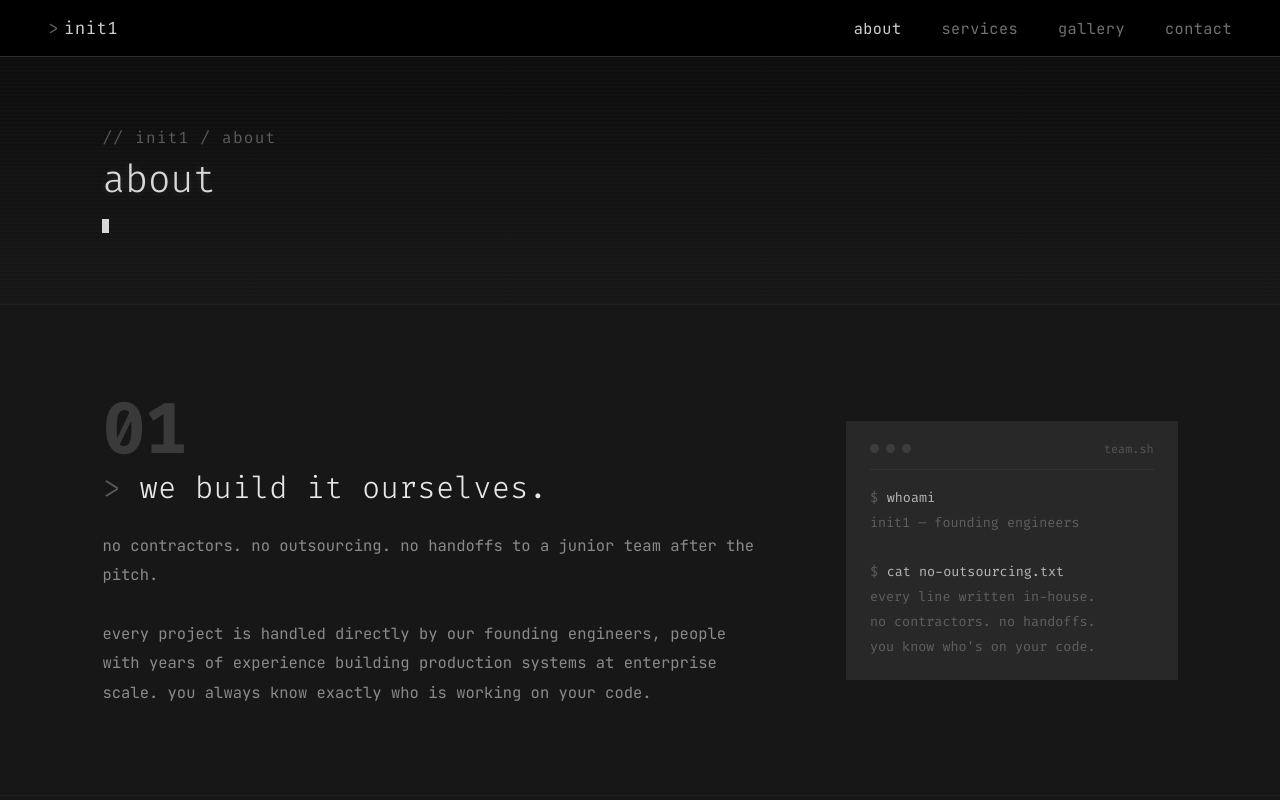
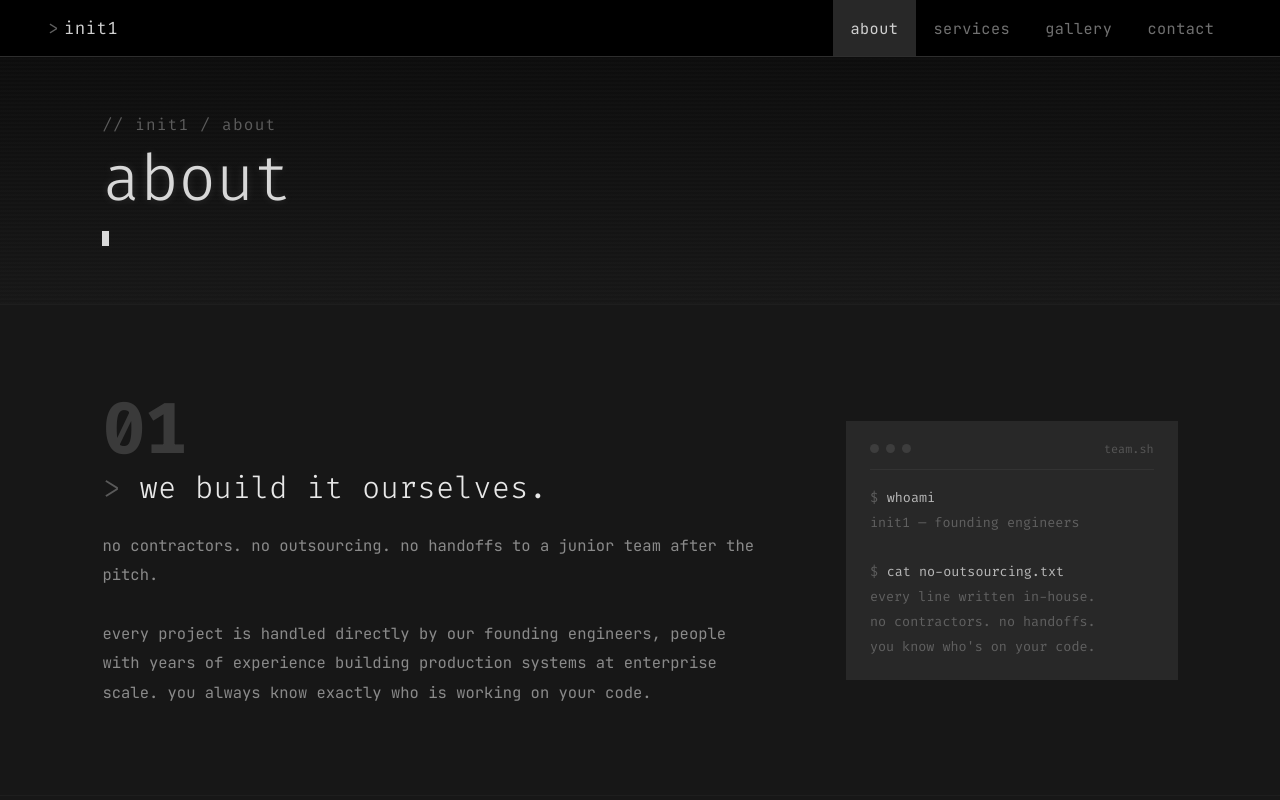
Before and after one commit to cernerae/Cernera.Me.Client, a React (Vite) app in the folder init1_app/: page /about in a window 1280 px wide. Shown: the top 800 px of the page. Built offline with nearby package versions, Linux system fonts and the light colour scheme.

Commit message:
[init1] Touch up some sizing and color (#75)
Signed-off-by: Gregory Cernera <cernerag@gmail.com>

```diff
--- a/init1_app/src/components/Layout.css
+++ b/init1_app/src/components/Layout.css
@@ -98,7 +98,7 @@
 }
 
 .hero--small .hero-title {
-  font-size: 2.4rem;
+  font-size: 4rem;
 }
 
 .hero-sub {
@@ -387,7 +387,7 @@
   }
 
   .hero--small .hero-title {
-    font-size: 2rem;
+    font-size: 3rem;
   }
 
   .section {
@@ -429,7 +429,7 @@
   }
 
   .hero--small .hero-title {
-    font-size: 1.7rem;
+    font-size: 2.4rem;
   }
 
   .section {
--- a/init1_app/src/components/Navbar.css
+++ b/init1_app/src/components/Navbar.css
@@ -29,18 +29,22 @@
 
 /* ── Brand ─────────────────────────────────── */
 .navbar-brand {
+  display: flex;
+  align-items: center;
+  align-self: stretch;
   color: #d0d0d0;
   text-decoration: none;
   font-size: 1.1rem;
   margin-right: auto;
-  display: flex;
-  align-items: center;
+  margin-left: -1.1rem;
+  padding: 0 1.1rem 0 1.1rem;
   gap: 0.3rem;
   letter-spacing: 0.02em;
-  transition: color 0.15s;
+  transition: background-color 0.15s, color 0.15s;
 }
 
 .navbar-brand:hover {
+  background-color: #282828;
   color: #f0f0f0;
 }
 
@@ -51,23 +55,34 @@
 /* ── Desktop links ──────────────────────────── */
 .navbar-links {
   display: flex;
-  gap: 2.5rem;
+  align-self: stretch;
+  align-items: stretch;
+  gap: 0;
   list-style: none;
   margin: 0;
   padding: 0;
 }
 
+.navbar-links li {
+  display: flex;
+  align-items: stretch;
+}
+
 .navbar-link {
+  display: flex;
+  align-items: center;
   color: #707070;
   text-decoration: none;
   font-size: 0.95rem;
   font-family: 'JetBrains Mono', 'Consolas', monospace;
   letter-spacing: 0.03em;
-  transition: color 0.15s;
+  padding: 0 1.1rem;
+  transition: background-color 0.15s, color 0.15s;
 }
 
 .navbar-link:hover,
 .navbar-link--active {
+  background-color: #282828;
   color: #d0d0d0;
 }
 
@@ -117,7 +132,7 @@
 .navbar-dropdown-link:hover,
 .navbar-dropdown-link--active {
   color: #d0d0d0;
-  background-color: #0a0a0a;
+  background-color: #282828;
 }
 
 /* ── Breakpoint ─────────────────────────────── */
--- a/init1_app/src/components/Navbar.tsx
+++ b/init1_app/src/components/Navbar.tsx
@@ -28,7 +28,7 @@ const Navbar = () => {
 
   return (
     <nav className="navbar" ref={navRef}>
-      <NavLink to="/" className="navbar-brand" onClick={close}>
+      <NavLink to="/" className={() => 'navbar-brand'} onClick={close}>
         <span className="navbar-brand-prompt">&gt;</span> init1
       </NavLink>
 
```
